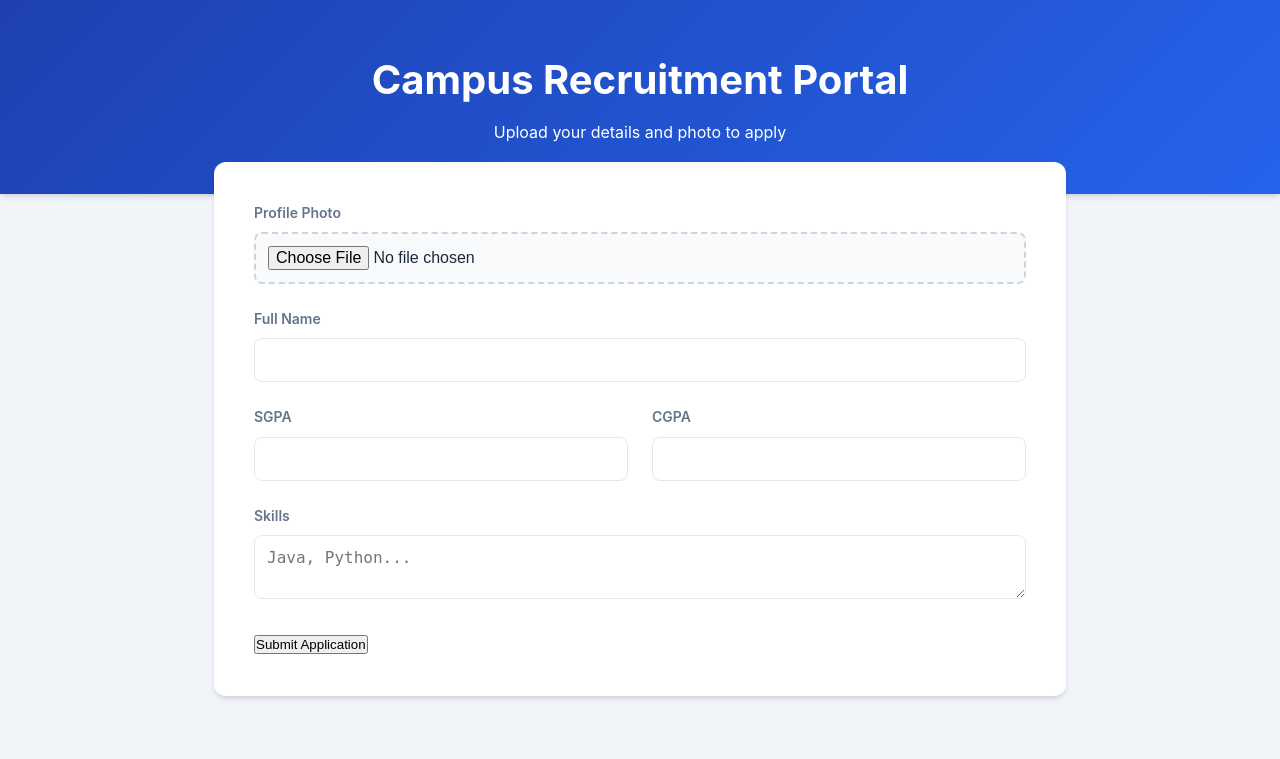
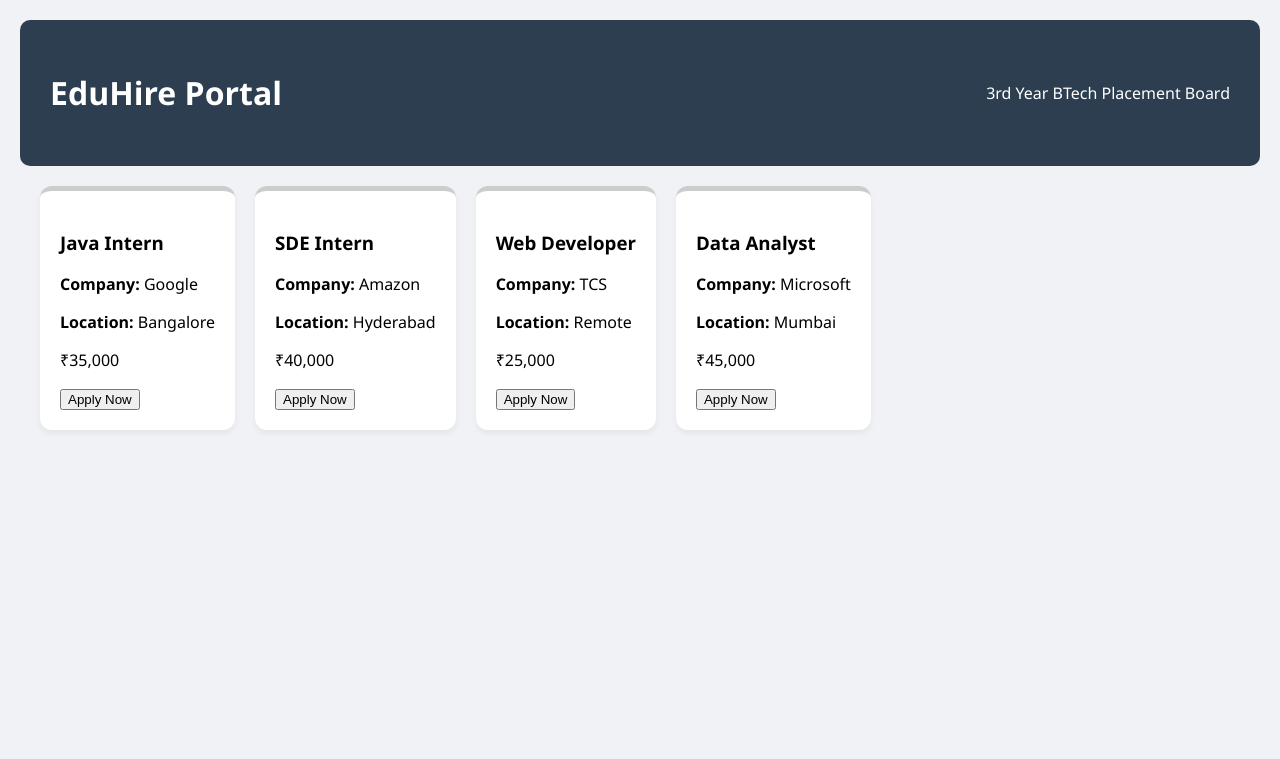
Before and after one commit to archanabiju0507-svg/smart-campus-recruitment-port, a Flask app: page / in a window 1280 px wide. Shown: the top 759 px of the page. Run offline with Flask 3, Linux system fonts and the light colour scheme; data comes from the database, SQL or seed files in the repository; both versions use the stored data as it was after the commit.

Commit message:
smart recruitment portal

```diff
--- a/app.py
+++ b/app.py
@@ -1,18 +1,7 @@
-import os
 from flask import Flask, render_template, jsonify, request
 import sqlite3
-from werkzeug.utils import secure_filename
 
 app = Flask(__name__)
-
-# Configuration for file uploads
-UPLOAD_FOLDER = 'static/uploads'
-app.config['UPLOAD_FOLDER'] = UPLOAD_FOLDER
-# Limit file size to 2MB
-app.config['MAX_CONTENT_LENGTH'] = 2 * 1024 * 1024
-
-if not os.path.exists(UPLOAD_FOLDER):
-    os.makedirs(UPLOAD_FOLDER)
 
 def get_db_connection():
     conn = sqlite3.connect('database.db')
@@ -21,20 +10,18 @@ def get_db_connection():
 
 def init_db():
     conn = get_db_connection()
-    # Updated students table to include 'photo'
-    conn.execute('''
-        CREATE TABLE IF NOT EXISTS students (
-            id INTEGER PRIMARY KEY AUTOINCREMENT,
-            name TEXT NOT NULL,
-            sgpa REAL,
-            cgpa REAL,
-            academic_performance TEXT,
-            skills TEXT,
-            external_events TEXT,
-            internships TEXT,
-            photo TEXT
-        )
-    ''')
+    conn.execute('DROP TABLE IF EXISTS jobs') # Reset for new column
+    conn.execute('''CREATE TABLE jobs
+                 (id INTEGER PRIMARY KEY, title TEXT, company TEXT,
+                  location TEXT, stipend TEXT, min_cgpa REAL)''')
+
+    sample_jobs = [
+        ('Java Intern', 'Google', 'Bangalore', '₹35,000', 8.5),
+        ('SDE Intern', 'Amazon', 'Hyderabad', '₹40,000', 8.0),
+        ('Web Developer', 'TCS', 'Remote', '₹25,000', 6.5),
+        ('Data Analyst', 'Microsoft', 'Mumbai', '₹45,000', 9.0)
+    ]
+    conn.executemany('INSERT INTO jobs (title, company, location, stipend, min_cgpa) VALUES (?,?,?,?,?)', sample_jobs)
     conn.commit()
     conn.close()
 
@@ -42,37 +29,20 @@ def init_db():
 def index():
     return render_template('index.html')
 
-@app.route('/api/submit_profile', methods=['POST'])
-def submit_profile():
-    # When uploading files, we use request.form instead of request.json
-    try:
-        name = request.form.get('name')
-        sgpa = request.form.get('sgpa')
-        cgpa = request.form.get('cgpa')
-        performance = request.form.get('academic_performance')
-        skills = request.form.get('skills')
-        events = request.form.get('external_events')
-        internships = request.form.get('internships')
+@app.route('/api/jobs')
+def api_jobs():
+    conn = get_db_connection()
+    jobs = conn.execute('SELECT * FROM jobs').fetchall()
+    conn.close()
+    return jsonify([dict(row) for row in jobs])
 
-        # Handle Photo Upload
-        photo_name = None
-        if 'photo' in request.files:
-            file = request.files['photo']
-            if file.filename != '':
-                photo_name = secure_filename(file.filename)
-                file.save(os.path.join(app.config['UPLOAD_FOLDER'], photo_name))
-
-        conn = get_db_connection()
-        conn.execute('''
-            INSERT INTO students (name, sgpa, cgpa, academic_performance, skills, external_events, internships, photo)
-            VALUES (?, ?, ?, ?, ?, ?, ?, ?)
-        ''', (name, sgpa, cgpa, performance, skills, events, internships, photo_name))
-        conn.commit()
-        conn.close()
-
-        return jsonify({"status": "success", "message": "Profile and Photo saved successfully!"}), 201
-    except Exception as e:
-        return jsonify({"status": "error", "message": str(e)}), 400
+@app.route('/api/save-student', methods=['POST'])
+def save_student():
+    data = request.json
+    record = f"STUDENT: {data['name']} | CGPA: {data['cgpa']}\nInternships: {data['internships']}\n{'-'*30}\n"
+    with open('student_records.txt', 'a') as f:
+        f.write(record)
+    return jsonify({"message": "Profile synced and saved!"})
 
 if __name__ == '__main__':
     init_db()
--- a/static/style.css
+++ b/static/style.css
@@ -1,102 +1,39 @@
-/* Custom Properties for easy theme changes */
-:root {
-    --primary-color: #2563eb;       /* Modern Blue */
-    --secondary-color: #64748b;     /* Slate Gray */
-    --success-color: #10b981;       /* Emerald Green */
-    --bg-color: #f1f5f9;            /* Light Grayish Blue */
-    --card-bg: #ffffff;
-    --text-main: #1e293b;
-    --border-radius: 12px;
-    --shadow: 0 4px 6px -1px rgb(0 0 0 / 0.1), 0 2px 4px -2px rgb(0 0 0 / 0.1);
+:root { --primary: #2c3e50; --accent: #3498db; --success: #27ae60; --danger: #e74c3c; }
+
+body { font-family: 'Segoe UI', sans-serif; background: #f0f2f5; margin: 0; padding: 20px; }
+
+header {
+    background: var(--primary); color: white; padding: 30px;
+    display: flex; justify-content: space-between; align-items: center;
+    border-radius: 10px; margin-bottom: 20px;
 }
 
-* {
-    margin: 0;
-    padding: 0;
-    box-sizing: border-box;
+.search-bar { max-width: 800px; margin: 0 auto 20px; }
+.search-bar input { width: 100%; padding: 15px; border-radius: 30px; border: 1px solid #ccc; font-size: 1rem; }
+
+.container { display: flex; gap: 20px; max-width: 1200px; margin: auto; }
+.form-box { flex: 1; background: white; padding: 20px; border-radius: 10px; height: fit-content; }
+.jobs-box { flex: 3; }
+
+.grid { display: grid; grid-template-columns: repeat(auto-fill, minmax(250px, 1fr)); gap: 20px; }
+
+.card {
+    background: white; padding: 20px; border-radius: 12px;
+    box-shadow: 0 4px 6px rgba(0,0,0,0.05); transition: 0.3s;
+    position: relative; border-top: 5px solid #ccc;
 }
 
-body {
-    font-family: 'Inter', -apple-system, sans-serif;
-    background-color: var(--bg-color);
-    color: var(--text-main);
-    line-height: 1.6;
+.card.eligible { border-top-color: var(--success); }
+.card.locked { opacity: 0.7; border-top-color: var(--danger); background: #f9f9f9; }
+
+.badge {
+    position: absolute; top: 10px; right: 10px; background: #eee;
+    padding: 3px 8px; border-radius: 5px; font-size: 0.7rem;
 }
 
-/* Header Styling */
-header {
-    background: linear-gradient(135deg, #1e40af, var(--primary-color));
-    color: white;
-    padding: 3rem 1rem;
-    text-align: center;
-    box-shadow: var(--shadow);
+.apply-btn {
+    width: 100%; padding: 10px; border: none; border-radius: 5px;
+    background: var(--accent); color: white; cursor: pointer; font-weight: bold;
 }
 
-header h1 {
-    font-size: 2.5rem;
-    margin-bottom: 0.5rem;
-}
-
-/* Main Container */
-.container {
-    max-width: 900px;
-    margin: -2rem auto 4rem; /* Overlap header slightly */
-    padding: 0 1.5rem;
-}
-
-/* Form Styling */
-#profileForm {
-    background: var(--card-bg);
-    padding: 2.5rem;
-    border-radius: var(--border-radius);
-    box-shadow: var(--shadow);
-}
-
-h2 {
-    margin-bottom: 1.5rem;
-    color: var(--primary-color);
-    font-weight: 700;
-}
-
-.form-group {
-    margin-bottom: 1.5rem;
-}
-
-.form-row {
-    display: grid;
-    grid-template-columns: 1fr 1fr;
-    gap: 1.5rem;
-}
-
-label {
-    display: block;
-    font-size: 0.875rem;
-    font-weight: 600;
-    margin-bottom: 0.5rem;
-    color: var(--secondary-color);
-}
-
-/* Input Styles */
-input[type="text"],
-input[type="number"],
-input[type="file"],
-textarea {
-    width: 100%;
-    padding: 0.75rem;
-    border: 1.5px solid #e2e8f0;
-    border-radius: 8px;
-    font-size: 1rem;
-    transition: all 0.2s ease;
-}
-
-input:focus, textarea:focus {
-    outline: none;
-    border-color: var(--primary-color);
-    box-shadow: 0 0 0 3px rgba(37, 99, 235, 0.1);
-}
-
-/* File Upload Specifics */
-input[type="file"] {
-    background: #f8fafc;
-    border: 2px dashed #cbd5e1;
-    padding: 1.5
+.apply-btn:disabled { background: #95a5a6; cursor: not-allowed; }
--- a/templates/index.html
+++ b/templates/index.html
@@ -2,72 +2,39 @@
 <html lang="en">
 <head>
     <meta charset="UTF-8">
-    <title>Campus Recruitment Portal</title>
+    <title>Student Recruitment Board</title>
     <link rel="stylesheet" href="{{ url_for('static', filename='style.css') }}">
 </head>
 <body>
 
     <header>
-        <h1>Campus Recruitment Portal</h1>
-        <p>Upload your details and photo to apply</p>
+        <h1>EduHire Portal</h1>
+        <p>3rd Year BTech Placement Board</p>
     </header>
 
-    <main class="container">
-        <form id="profileForm">
-            <div class="form-group">
-                <label>Profile Photo</label>
-                <input type="file" id="photo" accept="image/*">
-            </div>
-
-            <div class="form-group">
-                <label>Full Name</label>
-                <input type="text" id="name" required>
-            </div>
-
-            <div class="form-row">
-                <div class="form-group">
-                    <label>SGPA</label>
-                    <input type="number" id="sgpa" step="0.01">
-                </div>
-                <div class="form-group">
-                    <label>CGPA</label>
-                    <input type="number" id="cgpa" step="0.01">
-                </div>
-            </div>
-
-            <div class="form-group">
-                <label>Skills</label>
-                <textarea id="skills" placeholder="Java, Python..."></textarea>
-            </div>
-
-            <button type="submit">Submit Application</button>
-        </form>
-    </main>
+    <div class="container" id="job-container">
+        </div>
 
     <script>
-        document.getElementById('profileForm').addEventListener('submit', async (e) => {
-            e.preventDefault();
-
-            // Use FormData for file uploads
-            const formData = new FormData();
-            formData.append('name', document.getElementById('name').value);
-            formData.append('sgpa', document.getElementById('sgpa').value);
-            formData.append('cgpa', document.getElementById('cgpa').value);
-            formData.append('skills', document.getElementById('skills').value);
-
-            const photoField = document.getElementById('photo');
-            if (photoField.files[0]) {
-                formData.append('photo', photoField.files[0]);
-            }
-
-            const response = await fetch('/api/submit_profile', {
-                method: 'POST',
-                body: formData // No Content-Type header! Browser sets it for FormData
-            });
-
-            const result = await response.json();
-            alert(result.message);
-        });
+        // Fetch data from Flask API
+        fetch('/api/jobs')
+            .then(response => response.json())
+            .then(data => {
+                const container = document.getElementById('job-container');
+                data.forEach(job => {
+                    const card = `
+                        <div class="card">
+                            <h3>${job.title}</h3>
+                            <p><strong>Company:</strong> ${job.company}</p>
+                            <p><strong>Location:</strong> ${job.location}</p>
+                            <p class="price">${job.stipend}</p>
+                            <button onclick="alert('Applying to ${job.company}...')">Apply Now</button>
+                        </div>
+                    `;
+                    container.innerHTML += card;
+                });
+            })
+            .catch(err => console.error("Error loading jobs:", err));
     </script>
 </body>
 </html>
```
Also changed, not shown: templates/dashboard.html (added, +79 -0 lines), templates/login.html (added, +93 -0 lines), templates/signup.html (added, +40 -0 lines), career.db (added), database.db, placement.db (added).
